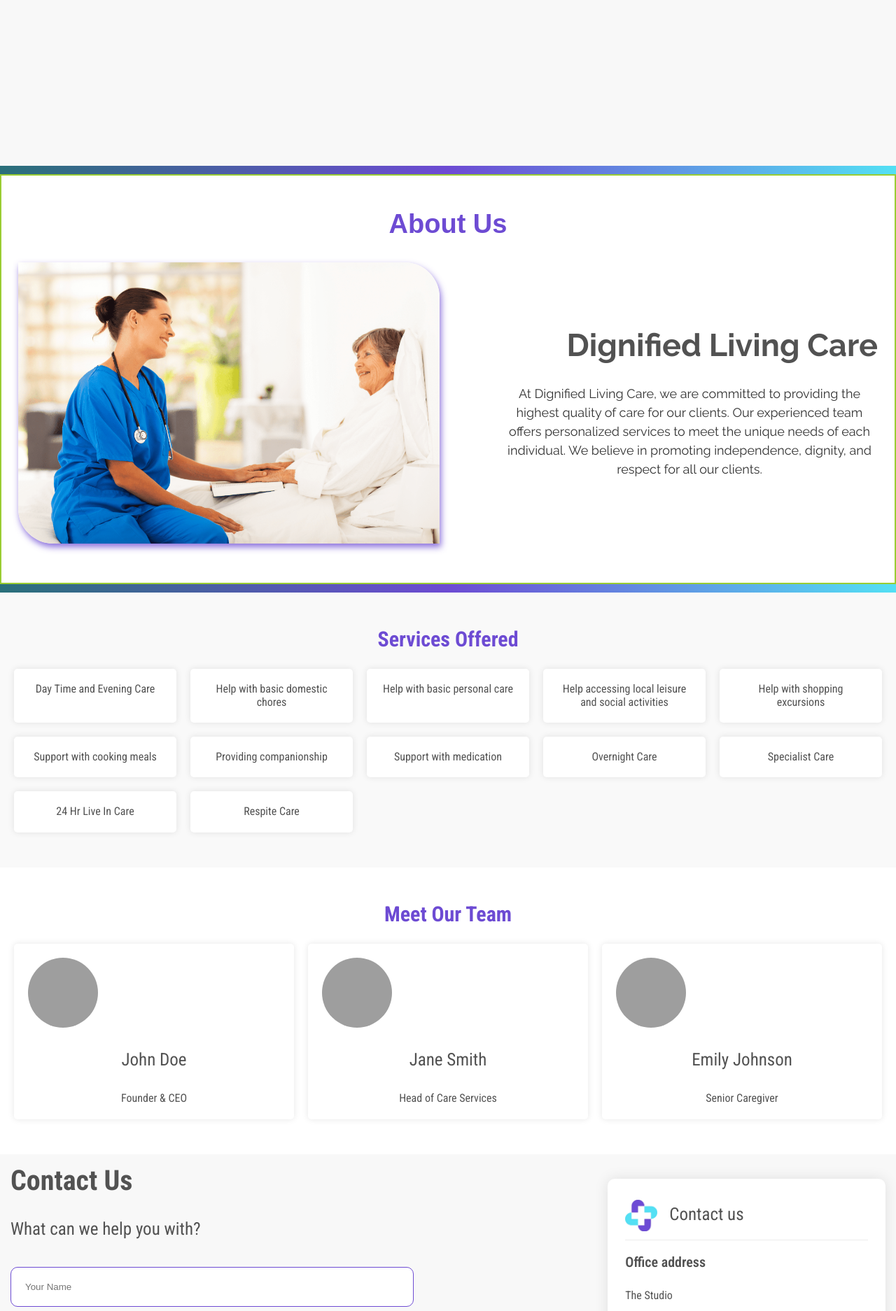
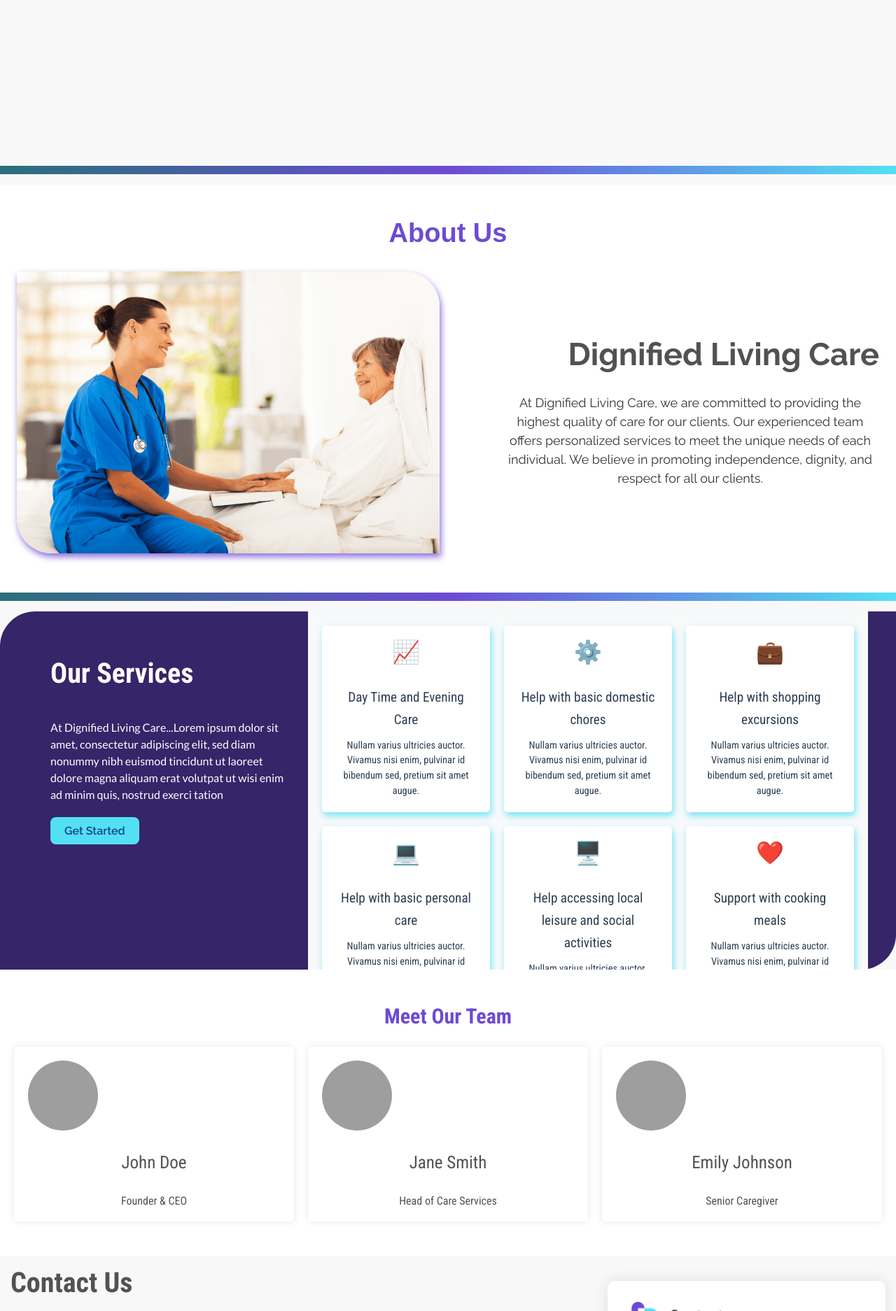
Before and after one commit to AyomideKayode/dignified_care, a Flask app: page / in a window 1280 px wide; the page is wider, and only the part inside the window is pictured. Shown: the part 920-2794 px from the top of that part at 70% size. Run offline with Flask 3, Linux system fonts and the light colour scheme; some web fonts are replaced; grey boxes are pictures that could not be loaded.

Commit message:
Work in progress...

```diff
--- a/static/css/main.css
+++ b/static/css/main.css
@@ -398,8 +398,8 @@ em {
 
 .banner_grid {
   /* border: 3px solid red; */
-  width: 100%;
-  min-width: var(--dl-size-size-midmaxwidth);
+  /* width: 100%; */
+  max-width: var(--dl-size-size-midmaxwidth);
   padding: var(--dl-space-space-halfunit);
   display: grid;
   grid-template-columns: repeat(2, 1fr);
@@ -461,13 +461,16 @@ em {
 
 .content-divider {
   height: 0.75em;
+  margin-bottom: 15px;
   background: linear-gradient(to left, #53e0f4, #6d4bd3, #2a707a);
 }
 
+/*==========================================================================
+    About  - ayomidekay7@gmail.com
+  ========================================================================== */
+
 .about {
   /* height: 80vh; */
-  border: 2px solid yellowgreen;
-  padding: 50px 20px;
   padding: var(--dl-space-space-threeunits) var(--dl-space-space-unit);
   background-color: #fff;
   text-align: center;
@@ -525,30 +528,89 @@ em {
   margin-top: 10px;
 }
 
-#services {
-  padding: 50px 20px;
-  background-color: #f9f9f9;
-  text-align: center;
+/*==========================================================================
+    Services  - ayomidekay7@gmail.com
+  ========================================================================== */
+
+.services {
+  max-width: var(--dl-size-size-maxwidth);
+  margin: 0 auto;
+  display: grid;
+  grid-template-columns: 1fr 2fr;
+  background-color: #362569;
+  border-top-left-radius: 50px;
+  border-top-right-radius: 0px;
+  border-bottom-left-radius: 0px;
+  border-bottom-right-radius: 50px;
+  color: #ffffff;
+  padding: 0 40px;
 }
 
-#services h2 {
-  font-size: 30px;
-  color: rgb(109, 75, 211);
+.services-intro {
+  padding: var(--dl-space-space-fourunits) var(--dl-space-space-twounits);
+}
+
+.services-intro h2 {
+  line-height: 50px;
+  margin-bottom: var(--dl-space-space-twoandhalfunits);
+}
+
+.services-intro p {
+  font-size: 16px;
+  font-family: "Lato", sans-serif;
+  line-height: 1.5;
+  margin-bottom: 20px;
+}
+
+.btn {
+  background-color: var(--lightblue);
+  color: var(--darkblue);
+  padding: 10px 20px;
+  border: none;
+  border-radius: var(--dl-radius-radius-radius8);
+  cursor: pointer;
+  font-size: 1em;
 }
 
 .services-grid {
+  width: var(--dl-size-size-bigtabwidth);
+  height: 512px;
   display: grid;
-  grid-template-columns: repeat(auto-fit, minmax(200px, 1fr));
+  grid-template-columns: repeat(3, 1fr);
+  background-color: #f8f9fa;
+  color: #2d3e50;
+  padding: 20px;
   gap: 20px;
-  margin-top: 20px;
+  overflow: scroll;
 }
 
 .service-item {
-  background: #fff;
+  flex: 1 1 calc(25% - 30px);
+  background-color: #ffffff;
+  border-radius: 5px;
   padding: 20px;
-  border-radius: 5px;
-  box-shadow: 0 0 10px rgba(0, 0, 0, 0.1);
+  text-align: center;
+  box-shadow: 2px 5px 10px rgba(83, 224, 244, 0.8);
 }
+
+.icon {
+  font-size: 2em;
+  margin-bottom: 10px;
+}
+
+.service-item h3 {
+  font-size: 1.2em;
+  margin-bottom: 10px;
+}
+
+.service-item p {
+  font-size: 0.9em;
+  line-height: 1.5;
+}
+
+/*==========================================================================
+    Team  - ayomidekay7@gmail.com
+  ========================================================================== */
 
 #team {
   padding: 50px 20px;
--- a/templates/index.html
+++ b/templates/index.html
@@ -91,23 +91,114 @@
     </section>
     <div class="content-divider"></div>
 
-    <section id="services">
-      <h2>Services Offered</h2>
+    <section id="services" class="services">
+      <div class="services-intro">
+        <h2>Our Services</h2>
+        <p>
+          At Dignified Living Care...Lorem ipsum dolor sit amet, consectetur
+          adipiscing elit, sed diam nonummy nibh euismod tincidunt ut laoreet
+          dolore magna aliquam erat volutpat ut wisi enim ad minim quis, nostrud
+          exerci tation
+        </p>
+        <button class="btn">Get Started</button>
+      </div>
       <div class="services-grid">
-        <div class="service-item">Day Time and Evening Care</div>
-        <div class="service-item">Help with basic domestic chores</div>
-        <div class="service-item">Help with basic personal care</div>
         <div class="service-item">
-          Help accessing local leisure and social activities
+          <div class="icon">📈</div>
+          <h3>Day Time and Evening Care</h3>
+          <p>
+            Nullam varius ultricies auctor. Vivamus nisi enim, pulvinar id
+            bibendum sed, pretium sit amet augue.
+          </p>
         </div>
-        <div class="service-item">Help with shopping excursions</div>
-        <div class="service-item">Support with cooking meals</div>
-        <div class="service-item">Providing companionship</div>
-        <div class="service-item">Support with medication</div>
-        <div class="service-item">Overnight Care</div>
-        <div class="service-item">Specialist Care</div>
-        <div class="service-item">24 Hr Live In Care</div>
-        <div class="service-item">Respite Care</div>
+        <div class="service-item">
+          <div class="icon">⚙️</div>
+          <h3>Help with basic domestic chores</h3>
+          <p>
+            Nullam varius ultricies auctor. Vivamus nisi enim, pulvinar id
+            bibendum sed, pretium sit amet augue.
+          </p>
+        </div>
+        <div class="service-item">
+          <div class="icon">💼</div>
+          <h3>Help with shopping excursions</h3>
+          <p>
+            Nullam varius ultricies auctor. Vivamus nisi enim, pulvinar id
+            bibendum sed, pretium sit amet augue.
+          </p>
+        </div>
+        <div class="service-item">
+          <div class="icon">💻</div>
+          <h3>Help with basic personal care</h3>
+          <p>
+            Nullam varius ultricies auctor. Vivamus nisi enim, pulvinar id
+            bibendum sed, pretium sit amet augue.
+          </p>
+        </div>
+        <div class="service-item">
+          <div class="icon">🖥️</div>
+          <h3>Help accessing local leisure and social activities</h3>
+          <p>
+            Nullam varius ultricies auctor. Vivamus nisi enim, pulvinar id
+            bibendum sed, pretium sit amet augue.
+          </p>
+        </div>
+        <div class="service-item">
+          <div class="icon">❤️</div>
+          <h3>Support with cooking meals</h3>
+          <p>
+            Nullam varius ultricies auctor. Vivamus nisi enim, pulvinar id
+            bibendum sed, pretium sit amet augue.
+          </p>
+        </div>
+        <div class="service-item">
+          <div class="icon">📈</div>
+          <h3>Providing companionship</h3>
+          <p>
+            Nullam varius ultricies auctor. Vivamus nisi enim, pulvinar id
+            bibendum sed, pretium sit amet augue.
+          </p>
+        </div>
+        <div class="service-item">
+          <div class="icon">⚙️</div>
+          <h3>Support with medication</h3>
+          <p>
+            Nullam varius ultricies auctor. Vivamus nisi enim, pulvinar id
+            bibendum sed, pretium sit amet augue.
+          </p>
+        </div>
+        <div class="service-item">
+          <div class="icon">💼</div>
+          <h3>Overnight Care</h3>
+          <p>
+            Nullam varius ultricies auctor. Vivamus nisi enim, pulvinar id
+            bibendum sed, pretium sit amet augue.
+          </p>
+        </div>
+        <div class="service-item">
+          <div class="icon">💻</div>
+          <h3>Specialist Care</h3>
+          <p>
+            Nullam varius ultricies auctor. Vivamus nisi enim, pulvinar id
+            bibendum sed, pretium sit amet augue.
+          </p>
+        </div>
+        <div class="service-item">
+          <div class="icon">🖥️</div>
+          <h3>24 Hr Live In Care</h3>
+          <p>
+            Nullam varius ultricies auctor. Vivamus nisi enim, pulvinar id
+            bibendum sed, pretium sit amet augue.
+          </p>
+        </div>
+        <div class="service-item">
+          <div class="icon">❤️</div>
+          <h3>Respite Care</h3>
+          <p>
+            Nullam varius ultricies auctor. Vivamus nisi enim, pulvinar id
+            bibendum sed, pretium sit amet augue.
+          </p>
+        </div>
       </div>
     </section>
 
```
